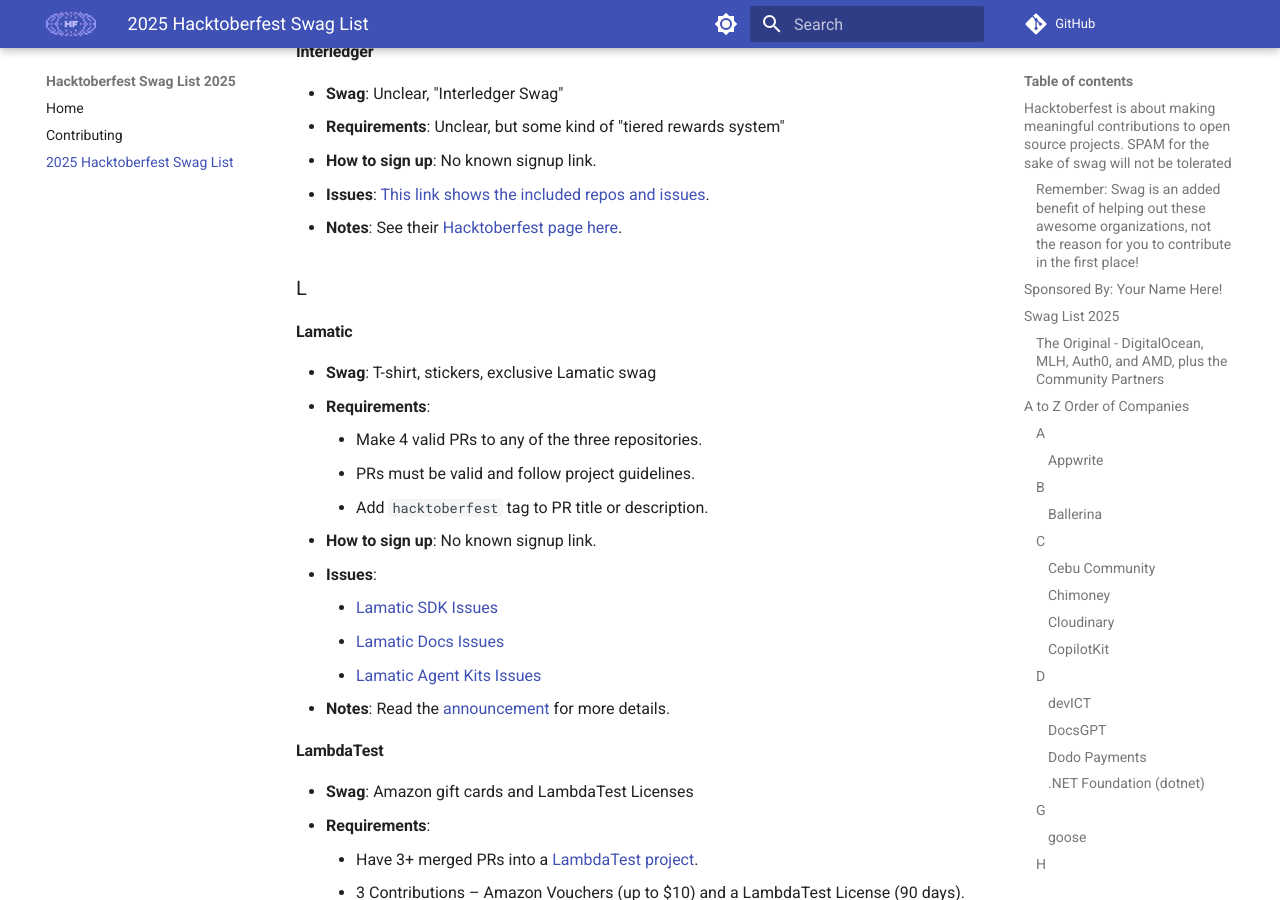
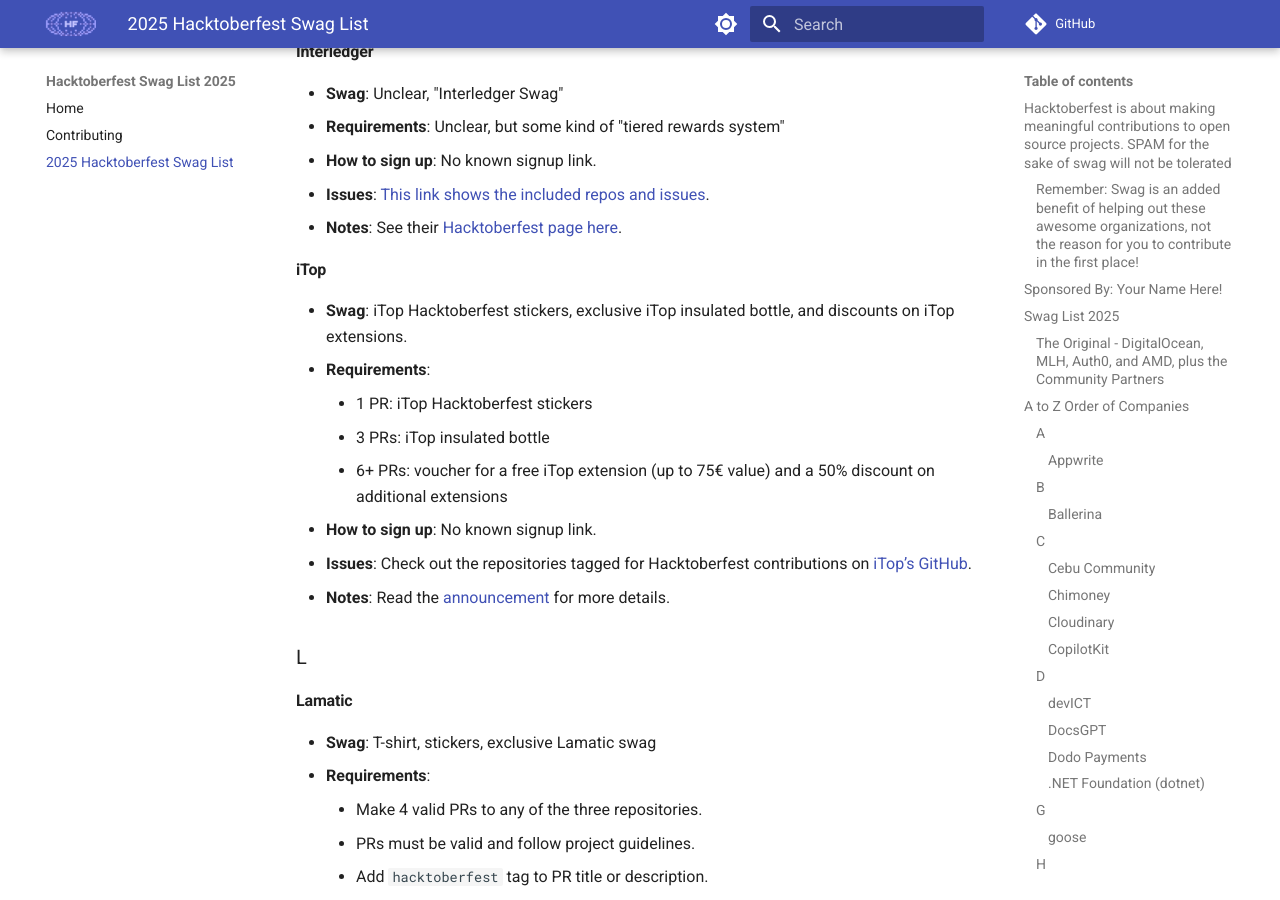
Before and after one commit to crweiner/hacktoberfest-swag-list, an MkDocs documentation site: the page built from docs/list.md, in a window 1280 px wide and 900 px high, scrolled down 5800 px. Built offline with MkDocs 1.6.1 and Material for MkDocs 9.7.7, drawn with Linux system fonts in a browser that asks for light colours; plug-ins that fetch from the network failed and are left out; comment, search, counter and statistics services are not loaded.

Commit message:
Added iTop to the hacktoberfest swag list (#1054)
* Added iTop to the hacktoberfest swag list

* Update

* Update list.md

```diff
--- a/docs/list.md
+++ b/docs/list.md
@@ -176,6 +176,17 @@
 - **Issues**: [This link shows the included repos and issues](https://github.com/search?q=topic%3Ahacktoberfest+org%3Ainterledger+fork%3Atrue+repo%3Awicg%2Fwebmonetization&type=repositories).
 - **Notes**: See their [Hacktoberfest page here](https://interledger.org/hacktoberfest).
 
+#### iTop
+
+- **Swag**: iTop Hacktoberfest stickers, exclusive iTop insulated bottle, and discounts on iTop extensions.
+- **Requirements**:
+    - 1 PR: iTop Hacktoberfest stickers
+    - 3 PRs: iTop insulated bottle
+    - 6+ PRs: voucher for a free iTop extension (up to 75€ value) and a 50% discount on additional extensions
+- **How to sign up**: No known signup link.
+- **Issues**: Check out the repositories tagged for Hacktoberfest contributions on [iTop’s GitHub](https://github.com/Combodo).
+- **Notes**: Read the [announcement](https://combodo.com/ecosystem/join-us-for-hacktoberfest/) for more details.
+
 ### L
 
 #### Lamatic
```
